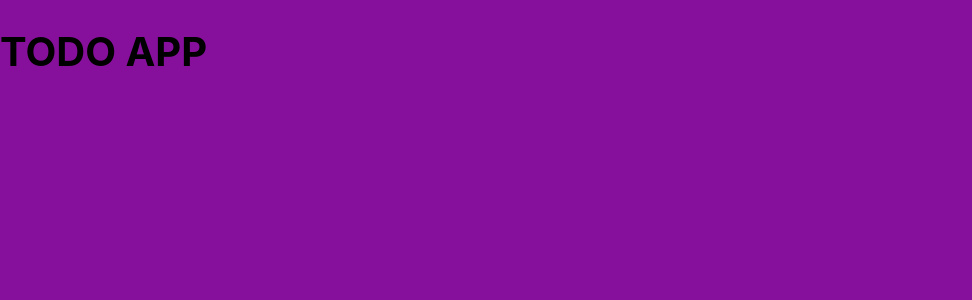
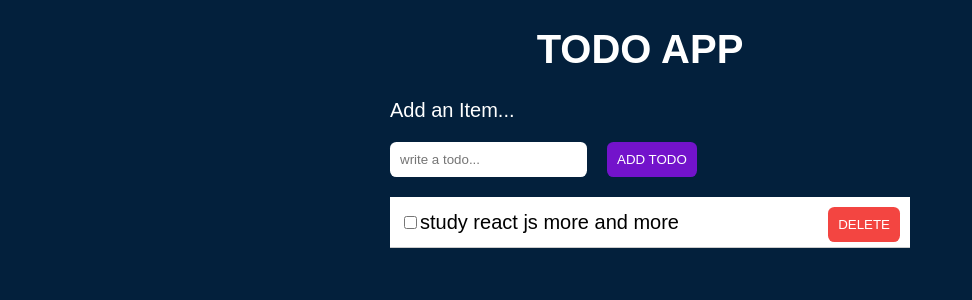
Before and after one commit to DivyankKargeti/React-ToDo-List, a React (Create React App) app: page / in a window 1280 px wide. Shown: the top 300 px of the page, without its empty margins (0-972 px from the left). Built offline with nearby package versions, Linux system fonts and the light colour scheme.

Commit message:
styling and basic component

```diff
--- a/src/App.css
+++ b/src/App.css
@@ -1,4 +1,75 @@
 body {
-  background: #86109b;
+  background: #03203c;
+  font-family: "Montserrat", sans-serif;
   font-size: 20px;
 }
+h1 {
+  color: #fff;
+  display: flex;
+  justify-content: center;
+}
+
+.input-text {
+  display: inline;
+  margin: 0;
+  border: none;
+  border-radius: 0.4rem;
+  padding: 10px;
+}
+
+.list ul li button {
+  position: absolute;
+  right: 0%;
+  background: #f34541;
+  color: #fff !important;
+  text-transform: uppercase;
+  text-decoration: none;
+  margin-left: 10px;
+  margin-right: 10px;
+  padding: 10px;
+  border-radius: 0.4rem;
+  display: inline-block;
+  border: none;
+}
+
+.add-btn {
+  color: #fff !important;
+  text-transform: uppercase;
+  text-decoration: none;
+  background: #7313cb;
+  margin: 20px;
+  padding: 10px;
+  border-radius: 0.4rem;
+  display: inline-block;
+  border: none;
+}
+
+.app-title {
+  text-align: center;
+  color: #fff;
+  font-size: 70px;
+}
+ul {
+  /* remove default padding and margin from ul*/
+  margin: 0px;
+  padding: 0px;
+}
+.list ul li {
+  display: block;
+  width: 100%;
+  text-decoration: none;
+  color: #000000;
+  background-color: #ffffff;
+  line-height: 30px;
+  border-bottom-style: solid;
+  border-bottom-width: 1px;
+  border-bottom-color: #cccccc;
+  padding: 10px;
+  position: relative;
+}
+
+.container {
+  color: #fff;
+  max-width: 500px;
+  margin: auto;
+}
--- a/src/App.js
+++ b/src/App.js
@@ -4,6 +4,25 @@ function App() {
   return (
     <div>
       <h1>TODO APP</h1>
+      <div className="container">
+        Add an Item...
+        <br />
+        <input
+          type="text"
+          className="input-text"
+          placeholder="write a todo..."
+        />
+        <button className="add-btn">Add ToDo</button>
+        <div className="list">
+          <ul>
+            <li>
+              <input type="checkbox" />
+              study react js more and more
+              <button className="btn">Delete</button>
+            </li>
+          </ul>
+        </div>
+      </div>
     </div>
   );
 }
```
Also changed, not shown: shdhhnd/reactjscrashcourse/LCO-logo-white.png (added), 1 other file (tests, documents, lock files or other folders).
